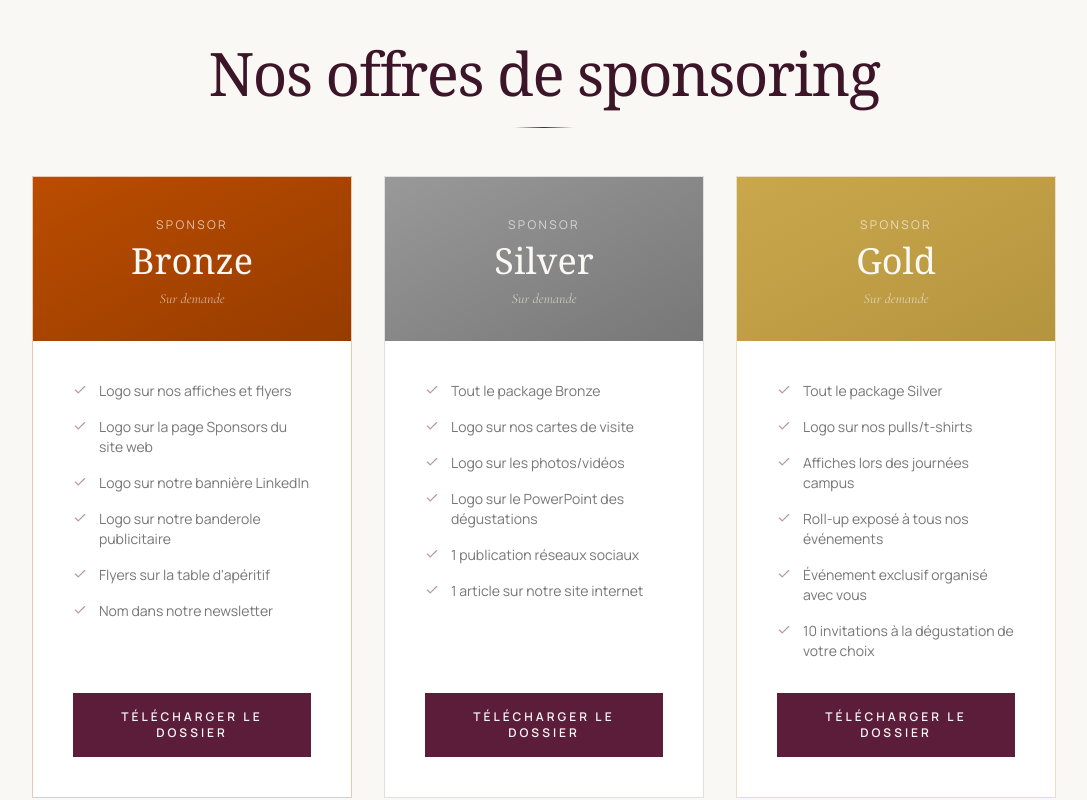
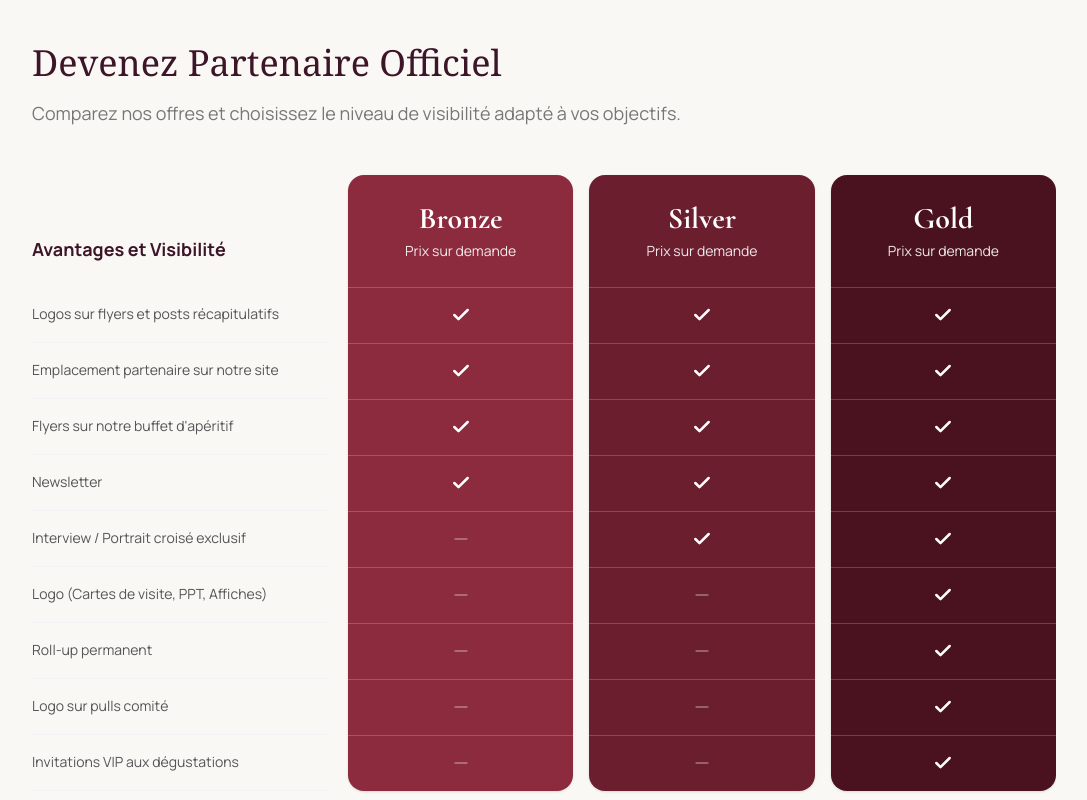
Before and after one commit to WineSociety-Lausanne/Wine-Society-Web, a Next.js app: page /partenaires in a window 1280 px wide. Shown: the part 1360-2160 px from the top of the page, without its empty margins (96-1183 px from the left). Built offline with nearby package versions, Linux system fonts and the light colour scheme; a web font is replaced by a local one.

Commit message:
changement partenariats

```diff
--- a/src/app/partenaires/page.tsx
+++ b/src/app/partenaires/page.tsx
@@ -4,7 +4,7 @@ import { useLang } from "@/lib/lang-context";
 import { FadeUp, SlideIn, StaggerContainer, StaggerItem } from "@/components/AnimatedText";
 import SectionHeader from "@/components/SectionHeader";
 import Link from "next/link";
-import { Check, ExternalLink } from "lucide-react";
+import { Check, ExternalLink, Minus } from "lucide-react";
 
 const currentPartners: {
   name: string;
@@ -13,7 +13,6 @@ const currentPartners: {
   url: string;
   category:{ fr: string; en: string };
 }[] = [
-
   {
     name: "Grassl Glass",
     descFr: "Verres de dégustation haut de gamme, conçus pour révéler chaque nuance aromatique. Grassl accompagne nos dégustations avec leur verrerie d'exception.",
@@ -21,21 +20,43 @@ const currentPartners: {
     url: "https://grasslglass.com",
     category: { fr: "Verrerie", en: "Glassware" },
   },
-  /*{
-    name: "Daniel Gazzar Vins",
-    descFr: "Maison de vins basée à Pully, sélection pointue de domaines français et suisses. Partenaire clé pour nos bouteilles d'entraînement aux concours.",
-    descEn: "Wine house based in Pully, with a refined selection of French and Swiss estates. Key partner for our competition training samples.",
-    url: "https://daniel-vins.ch",
-    category: { fr: "Vins", en: "Wines" },
-  },*/
 ];
 
 export default function PartenairesPage() {
   const { t, locale } = useLang();
-  const tiers = [
-    { ...t.partners.tiers.bronze, accent: "border-amber-700/30 hover:border-amber-700/50", badge: "bg-amber-800/10 text-amber-800", header: "bg-gradient-to-br from-amber-700 to-amber-800" },
-    { ...t.partners.tiers.silver, accent: "border-dark-400/30 hover:border-dark-400/50", badge: "bg-dark-400/10 text-dark-600", header: "bg-gradient-to-br from-dark-400 to-dark-500" },
-    { ...t.partners.tiers.gold, accent: "border-gold-500/30 hover:border-gold-500/50", badge: "bg-gold-500/10 text-gold-600", header: "bg-gradient-to-br from-gold-400 to-gold-500" },
+
+  const features = [
+    "Logos sur flyers et posts récapitulatifs",
+    "Emplacement partenaire sur notre site",
+    "Flyers sur notre buffet d'apéritif",
+    "Newsletter",
+    "Interview / Portrait croisé exclusif",
+    "Logo (Cartes de visite, PPT, Affiches)",
+    "Roll-up permanent",
+    "Logo sur pulls comité",
+    "Invitations VIP aux dégustations"
+  ];
+
+  // Remplacement des bleus par un dégradé bordeaux / vin
+  const tiersMatrix = [
+    {
+      name: "Bronze",
+      price: "Prix sur demande",
+      bg: "bg-[#8c2a3e]", // Rubis / Grenat clair
+      checks: [true, true, true, true, false, false, false, false, false]
+    },
+    {
+      name: "Silver",
+      price: "Prix sur demande",
+      bg: "bg-[#6b1e2e]", // Bordeaux classique
+      checks: [true, true, true, true, true, false, false, false, false]
+    },
+    {
+      name: "Gold",
+      price: "Prix sur demande",
+      bg: "bg-[#4a121e]", // Rouge vin très sombre / Premium
+      checks: [true, true, true, true, true, true, true, true, true]
+    },
   ];
 
   return (
@@ -95,38 +116,64 @@ export default function PartenairesPage() {
         </div>
       </section>
 
-      {/* Tiers */}
+      {/* Tiers - Structure Verticale & Couleurs Bordeaux */}
       <section className="section-padding bg-bg">
-        <div className="max-w-6xl mx-auto">
-          <SectionHeader title={t.partners.tiers.title} />
-          <StaggerContainer className="grid md:grid-cols-3 gap-8">
-            {tiers.map((tier, i) => (
-              <StaggerItem key={i}>
-                <div className={`border ${tier.accent} bg-white transition-all duration-500 h-full flex flex-col`}>
-                  <div className={`${tier.header} p-10 pb-8 text-center`}>
-                    <p className="font-body text-cream-100/70 text-xs uppercase tracking-[0.2em]">Sponsor</p>
-                    <p className="font-headline text-4xl text-cream-100 mt-2">{tier.name}</p>
-                    <p className="font-display text-cream-100/60 text-sm mt-2 italic">
-                      {locale === "fr" ? "Sur demande" : "On request"}
-                    </p>
+        <div className="max-w-6xl mx-auto overflow-x-auto pb-4">
+          <div className="mb-12">
+            <h2 className="font-headline text-4xl text-wine-900 mb-4">
+              Devenez Partenaire Officiel
+            </h2>
+            <p className="font-body text-dark-500 text-lg">
+              Comparez nos offres et choisissez le niveau de visibilité adapté à vos objectifs.
+            </p>
+          </div>
+
+          <div className="min-w-[900px]">
+            <div className="grid grid-cols-[minmax(300px,1fr)_repeat(3,1fr)] gap-4">
+
+              {/* Colonne 1 : Textes descriptifs à gauche */}
+              <div className="flex flex-col">
+                {/* En-tête invisible pour s'aligner avec les blocs couleurs */}
+                <div className="h-28 flex flex-col justify-end pb-6">
+                  <div className="font-bold text-wine-900 text-lg">Avantages et Visibilité</div>
+                </div>
+                {/* Lignes de texte */}
+                {features.map((feature, i) => (
+                  <div key={i} className="h-14 flex items-center border-b border-gray-100 font-body text-sm text-dark-600 pr-4">
+                    {feature}
                   </div>
-                  <div className="p-10 flex-1 flex flex-col">
-                    <ul className="space-y-4 flex-1">
-                      {tier.features.map((feature, j) => (
-                        <li key={j} className="flex items-start gap-3 font-body text-sm text-dark-500">
-                          <Check className="w-3.5 h-3.5 text-wine-700/50 mt-0.5 flex-shrink-0" />
-                          {feature}
-                        </li>
-                      ))}
-                    </ul>
-                    <a href="/WineSociety_Sponsoring_2026-2027.pdf" download className="btn-primary w-full mt-8 text-center">
-                      {locale === "fr" ? "Télécharger le dossier" : "Download brochure"}
-                    </a>
+                ))}
+              </div>
+
+              {/* Colonnes 2, 3, 4 : Packs Bronze, Silver, Gold */}
+              {tiersMatrix.map((tier, i) => (
+                <div key={i} className={`${tier.bg} rounded-2xl flex flex-col overflow-hidden shadow-sm`}>
+                  {/* En-tête du pack */}
+                  <div className="h-28 flex flex-col justify-center items-center text-center p-4">
+                    <h3 className="text-3xl font-bold text-white mb-1">{tier.name}</h3>
+                    <p className="text-sm text-white/90">{tier.price}</p>
                   </div>
+                  {/* Cases à cocher ou tirets */}
+                  {tier.checks.map((hasFeature, j) => (
+                    <div key={j} className="h-14 flex items-center justify-center border-t border-white/20">
+                      {hasFeature ? (
+                        <Check className="w-5 h-5 text-white stroke-[3]" />
+                      ) : (
+                        <Minus className="w-5 h-5 text-white/40" />
+                      )}
+                    </div>
+                  ))}
                 </div>
-              </StaggerItem>
-            ))}
-          </StaggerContainer>
+              ))}
+
+            </div>
+          </div>
+
+          <div className="mt-12 text-center">
+             <a href="/WineSociety_Sponsoring_2026-2027.pdf" download className="btn-primary inline-block">
+               {locale === "fr" ? "Télécharger le dossier complet" : "Download full brochure"}
+             </a>
+          </div>
         </div>
       </section>
 
```
Also changed, not shown: src/app/events/page.tsx (+104 -37 lines), 2 other files (tests, documents, lock files or other folders).
